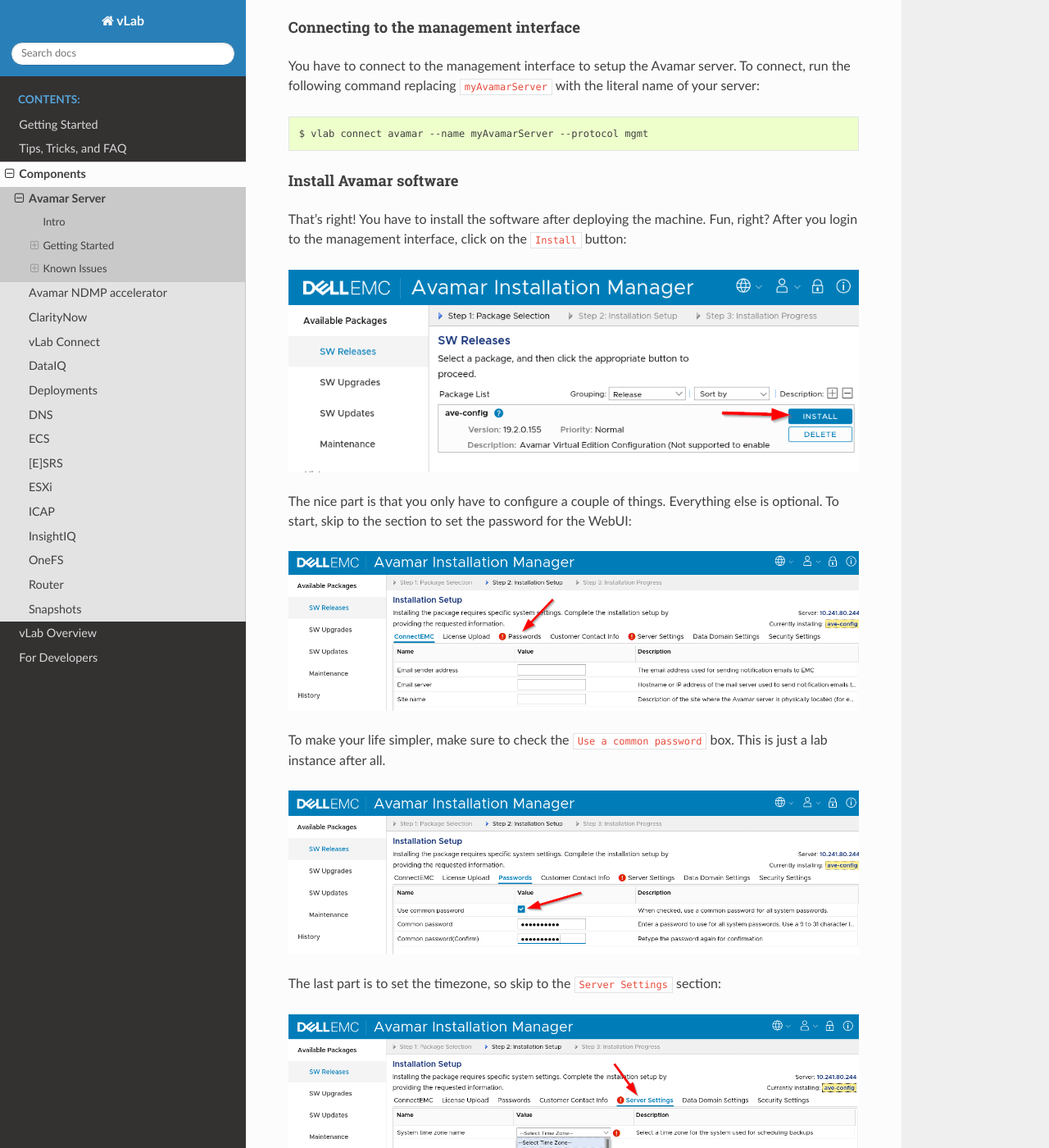
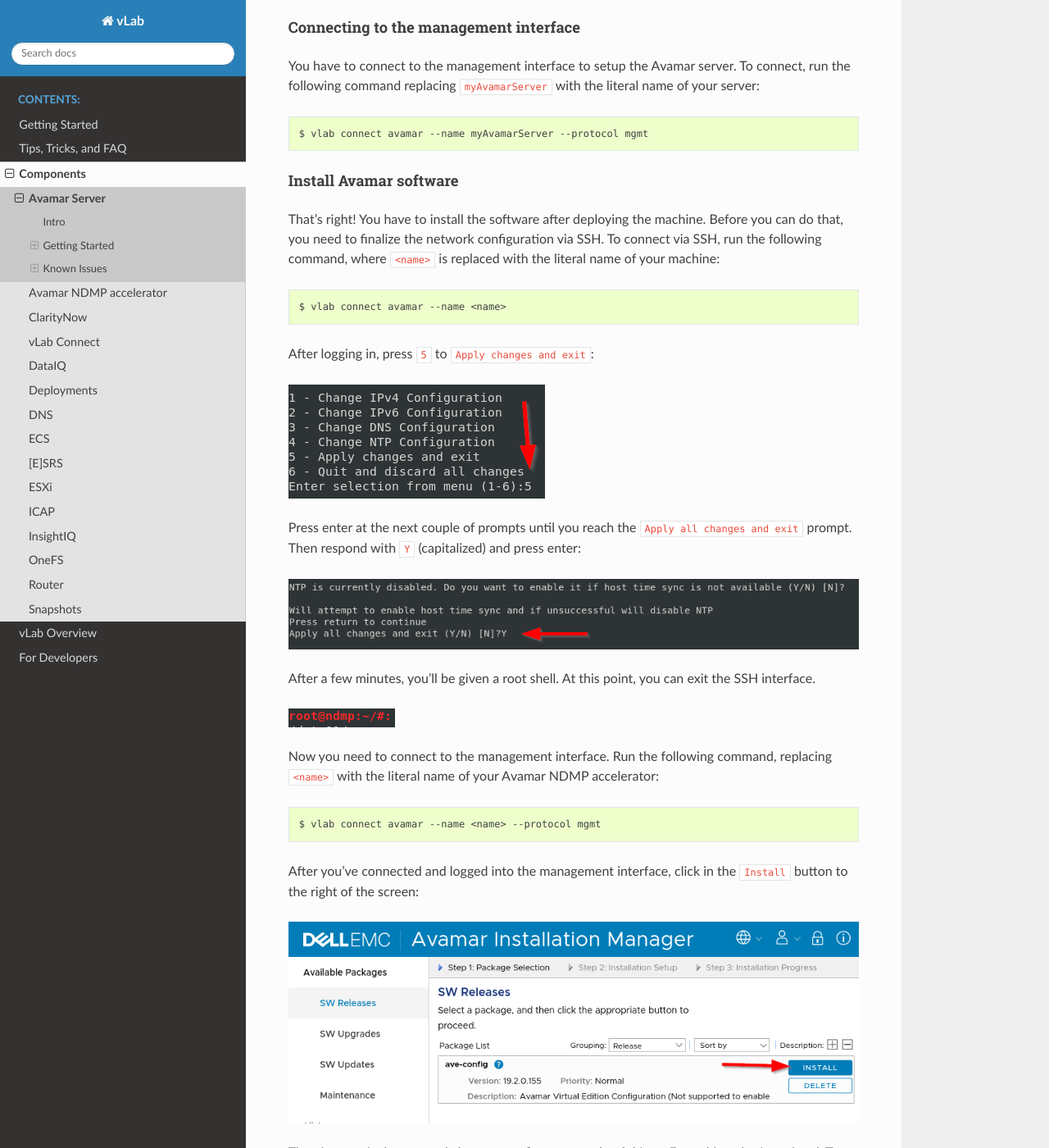
Before and after one commit to willnx/vlab_docs, a Sphinx documentation site: the page built from docs/source/components/avamar/avamar.rst, in a window 1280 px wide and 1400 px high, scrolled down 1073 px. Shown: the whole window at 82% size. Built offline with Sphinx 7.4.7 and the Read the Docs theme 2.0.0, drawn with Linux system fonts in a browser that asks for light colours.

Commit message:
Added steps to finalizing network config for Avamar

```diff
--- a/docs/source/components/avamar/avamar.rst
+++ b/docs/source/components/avamar/avamar.rst
@@ -58,8 +58,37 @@
 
 Install Avamar software
 ^^^^^^^^^^^^^^^^^^^^^^^
-That's right! You have to install the software after deploying the machine. Fun, right?
-After you login to the management interface, click on the ``Install`` button:
+That's right! You have to install the software after deploying the machine. Before
+you can do that, you need to finalize the network configuration via SSH. To connect via SSH, run the following command, where ``<name>``
+is replaced with the literal name of your machine:
+
+.. code-block:: shell
+
+   $ vlab connect avamar --name <name>
+
+After logging in, press ``5`` to ``Apply changes and exit``:
+
+.. image:: ssh_1_apply_and_save.png
+
+Press enter at the next couple of prompts until you reach the ``Apply all changes and exit``
+prompt. Then respond with ``Y`` (capitalized) and press enter:
+
+.. image:: ssh_2_yes.png
+
+After a few minutes, you'll be given a root shell. At this point, you can exit
+the SSH interface.
+
+.. image:: ssh_3_root_prompt.png
+
+Now you need to connect to the management interface. Run the following command,
+replacing ``<name>`` with the literal name of your Avamar NDMP accelerator:
+
+.. code-block:: shell
+
+   $ vlab connect avamar --name <name> --protocol mgmt
+
+After you've connected and logged into the management interface, click in the ``Install``
+button to the right of the screen:
 
 .. image:: mgmt_install.png
 
```
Also changed, not shown: docs/source/components/avamar/ssh_1_apply_and_save.png (added), docs/source/components/avamar/ssh_2_yes.png (added), docs/source/components/avamar/ssh_3_root_prompt.png (added).
